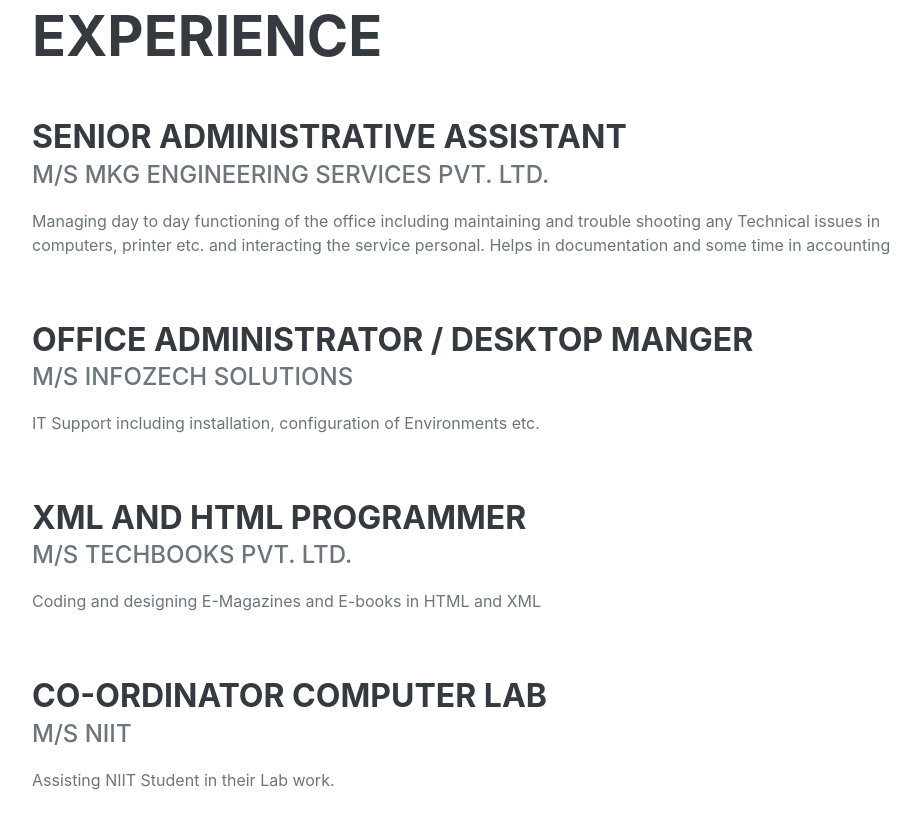
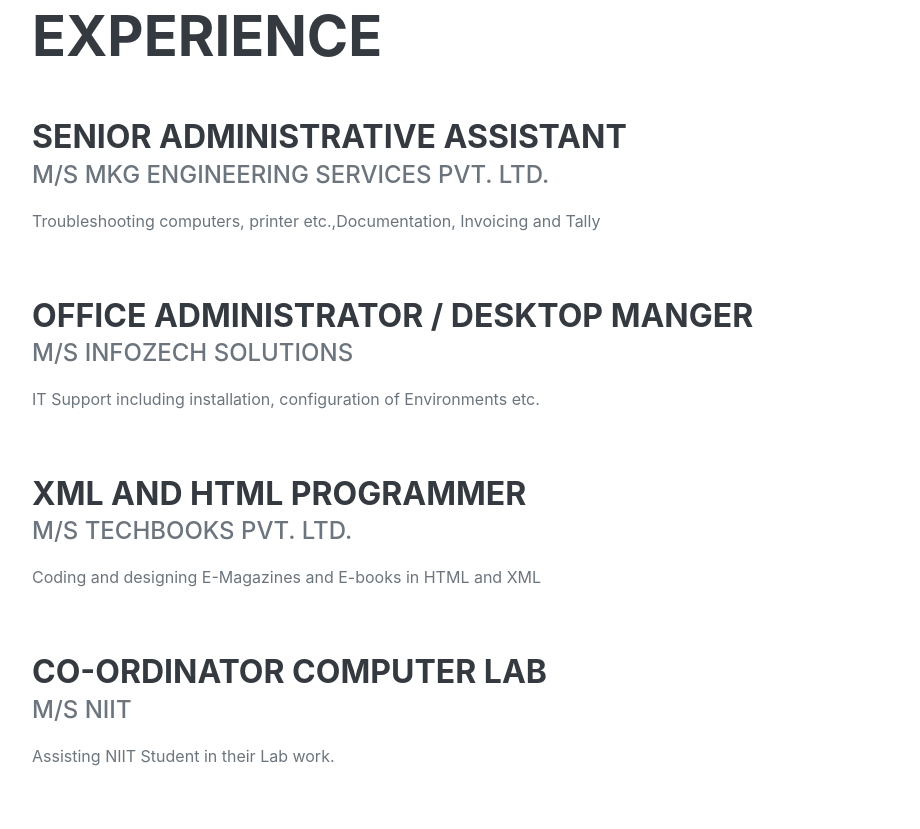
Before and after one commit to aloksbp/bio, a plain HTML site: page index.html in a window 1280 px wide. Shown: the part 878-1707 px from the top of the page, without its empty margins (288-1208 px from the left). Drawn offline with nearby package versions, Linux system fonts and the light colour scheme.

Commit message:
Update index.html

```diff
--- a/index.html
+++ b/index.html
@@ -76,7 +76,7 @@
                         <div class="flex-grow-1">
                             <h3 class="mb-0">Senior Administrative Assistant</h3>
                             <div class="subheading mb-3">M/s MKG ENGINEERING SERVICES PVT. LTD.</div>
-                            <p>Managing day to day functioning of the office including maintaining and trouble shooting any Technical issues in computers, printer etc. and interacting the service personal. Helps in documentation and some time in accounting</p>
+                            <p>Troubleshooting computers, printer etc.,Documentation, Invoicing and Tally</p>
                         </div>
                         <div class="flex-shrink-0"><span class="text-primary"></span></div>
                     </div>
```
